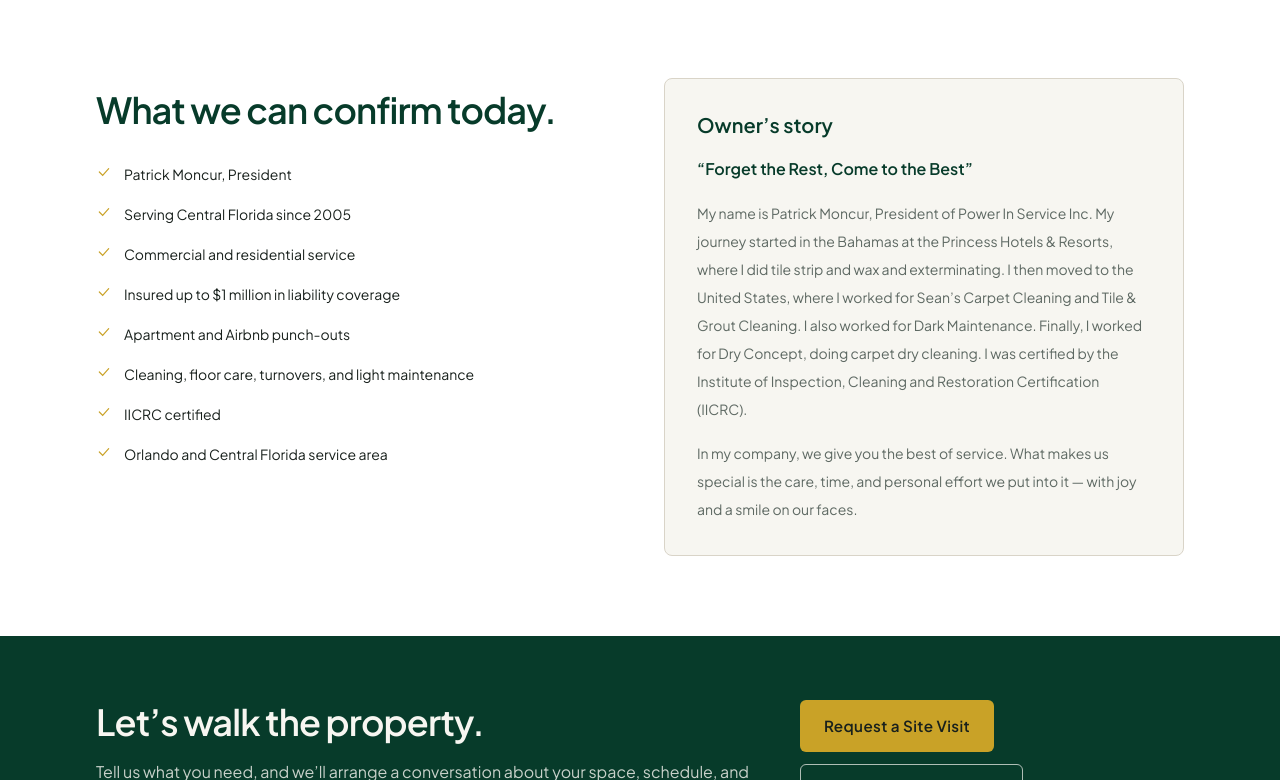
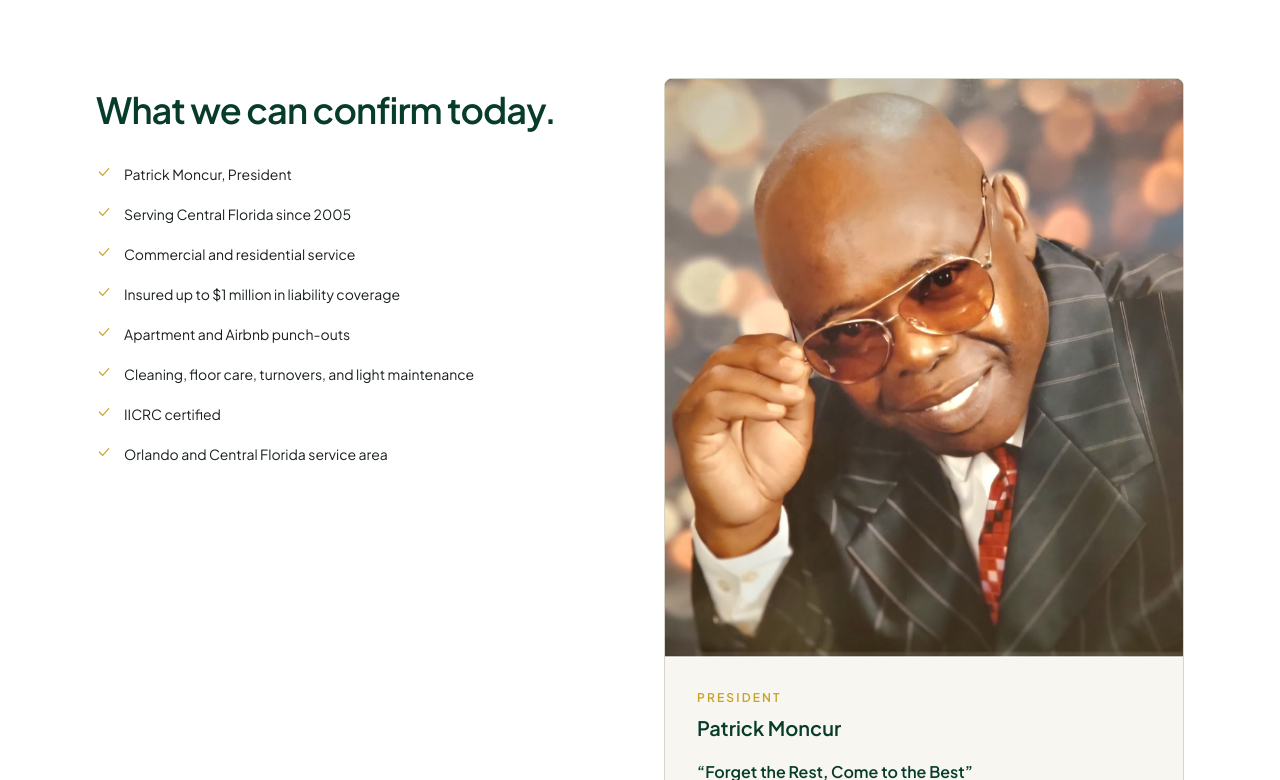
Before and after one commit to salutethegenius/demo-powerinservice-site, a Next.js app: page /about in a window 1280 px wide. Shown: the part 660-1440 px from the top of the page. Built offline with nearby package versions, Linux system fonts and the light colour scheme.

Commit message:
Add Patrick Moncur's portrait to the About page
Publish the owner-supplied photo with his story so visitors can see who leads Power In Service.

Co-authored-by: skools <salutethegenius@users.noreply.github.com>

```diff
--- a/src/app/about/page.tsx
+++ b/src/app/about/page.tsx
@@ -7,6 +7,7 @@ import { CtaBand } from "@/components/ui/CtaBand";
 import { PageHero } from "@/components/ui/PageHero";
 import { SectionHeading } from "@/components/ui/SectionHeading";
 import { CheckIcon } from "@/components/ui/Icons";
+import { StockPhoto } from "@/components/ui/StockPhoto";
 
 export const metadata = createMetadata(pageSeo.about);
 
@@ -43,7 +44,7 @@ export default function AboutPage() {
 
       <section className="bg-white py-20">
         <Container className="grid gap-12 lg:grid-cols-2">
-          <div>
+          <div className="order-2 lg:order-1">
             <SectionHeading title="What we can confirm today." />
             <ul className="mt-8 space-y-4">
               {confirmed.map((item) => (
@@ -54,8 +55,20 @@ export default function AboutPage() {
               ))}
             </ul>
           </div>
-          <div className="rounded-lg border border-line bg-ivory p-8">
-            <h2 className="text-xl font-semibold text-forest">Owner’s story</h2>
+          <div className="order-1 overflow-hidden rounded-lg border border-line bg-ivory lg:order-2">
+            <StockPhoto
+              image={getImage("patrick-moncur")}
+              className="aspect-[1431/1600] h-auto w-full"
+              imgClassName="object-cover object-top"
+              sizes="(max-width: 1024px) 100vw, 40vw"
+            />
+            <div className="p-8">
+              <p className="text-xs font-semibold uppercase tracking-[0.18em] text-gold">
+                President
+              </p>
+              <h2 className="mt-2 text-xl font-semibold text-forest">
+                Patrick Moncur
+              </h2>
               {businessSettings.slogan ? (
                 <p className="mt-4 text-base font-semibold leading-7 text-forest">
                   “{businessSettings.slogan}”
@@ -77,6 +90,7 @@ export default function AboutPage() {
                 </p>
               )}
             </div>
+          </div>
         </Container>
       </section>
       <CtaBand />
--- a/src/content/images.ts
+++ b/src/content/images.ts
@@ -416,6 +416,20 @@ export const images: SiteImage[] = [
     platform: "Pexels",
     intendedSection: "Residential and turnover presentation",
   },
+  {
+    id: "patrick-moncur",
+    src: "/images/company/patrick-moncur.jpg",
+    width: 1431,
+    height: 1600,
+    alt: "Patrick Moncur, President of Power In Service Inc.",
+    sourceType: "company",
+    ownershipVerified: true,
+    publicationApproved: true,
+    sourceUrl: "",
+    photographer: "Power In Service Inc.",
+    platform: "Company",
+    intendedSection: "About page owner portrait",
+  },
 ];
 
 export const imageById = Object.fromEntries(
--- a/src/content/types.ts
+++ b/src/content/types.ts
@@ -73,7 +73,7 @@ export interface SiteImage {
   publicationApproved: boolean;
   sourceUrl: string;
   photographer: string;
-  platform: "Pexels" | "Unsplash";
+  platform: "Pexels" | "Unsplash" | "Company";
   projectId?: string;
   intendedSection: string;
 }
```
Also changed, not shown: public/images/company/patrick-moncur.jpg (added), 1 other file (tests, documents, lock files or other folders). Lines whose indentation alone changed are shown as unchanged.
